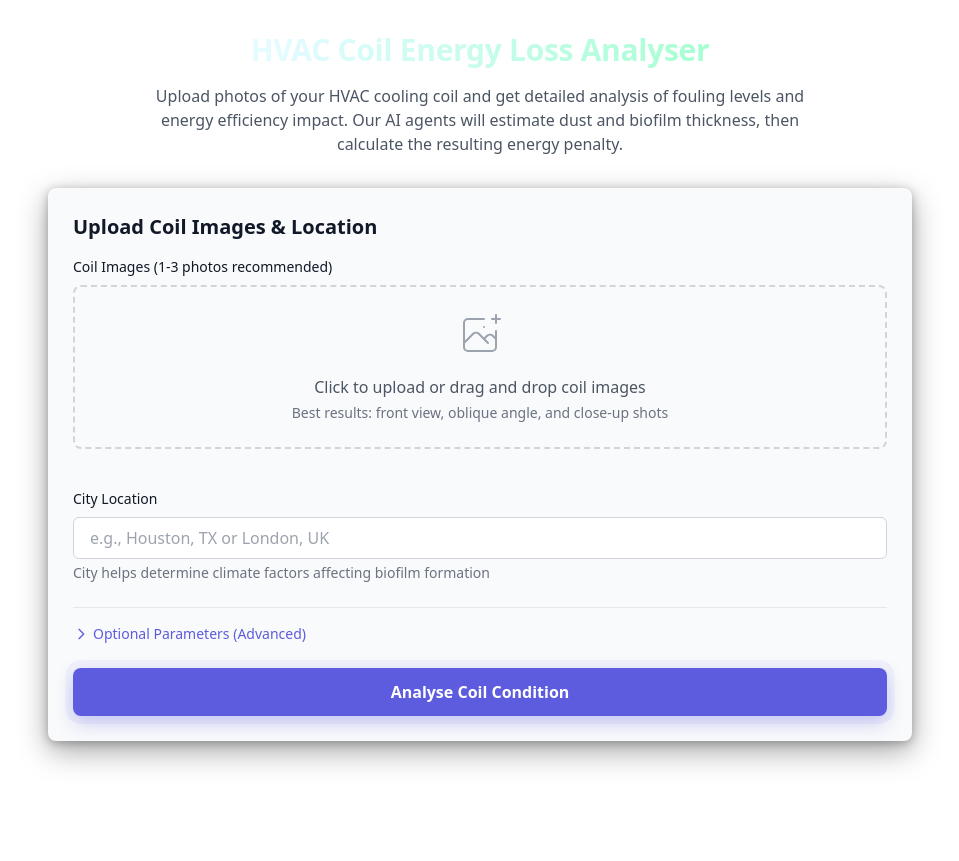
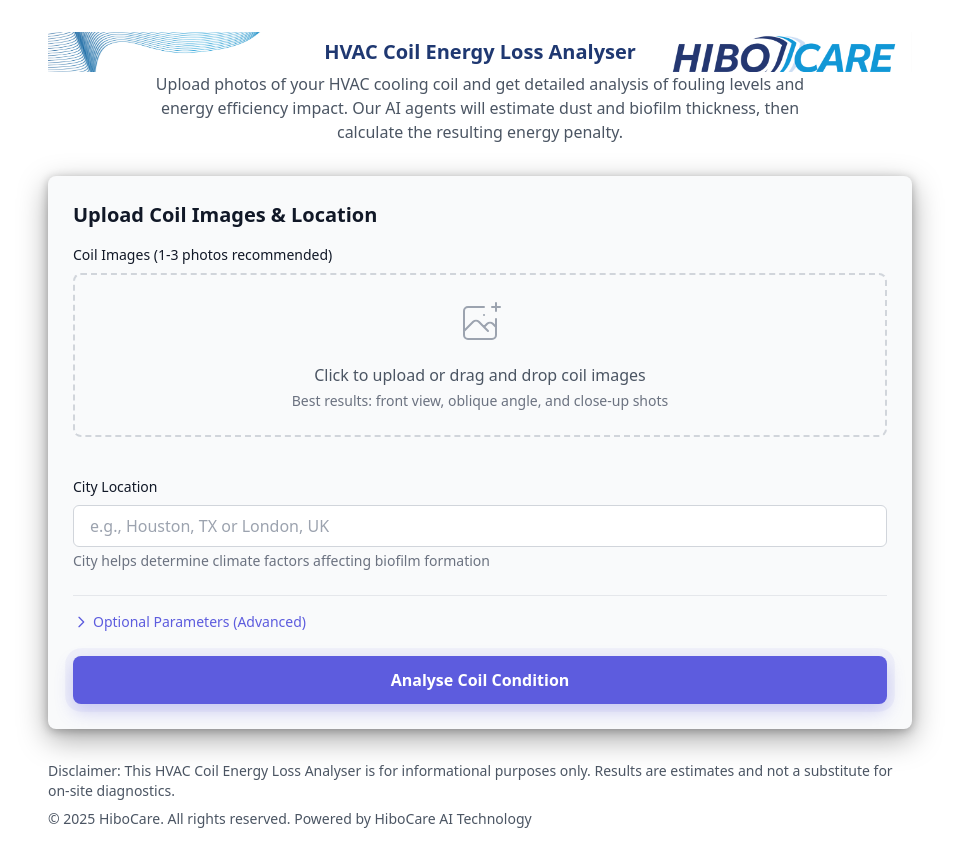
Before and after one commit to neerajkumarhc/HVAC-Coil-Analyzer, a website: page index.html in a window 1280 px wide. Shown: the whole page, without its empty margins (160-1119 px from the left). Before the commit the page ends 805 px from the top, so only its background shows below. Drawn offline with nearby package versions, Linux system fonts and the light colour scheme.

Commit message:
Add files via upload

```diff
--- a/index.html
+++ b/index.html
@@ -119,10 +119,14 @@
 <body class="bg-white dark:bg-gray-900 text-gray-900 dark:text-gray-100 min-h-screen">
     <div class="container mx-auto px-4 py-8 max-w-4xl">
         <!-- Header -->
-        <div class="text-center mb-8">
-            <h1 class="text-3xl font-bold text-primary dark:text-primary mb-4">
-                HVAC Coil Energy Loss Analyser
-            </h1>
+<div class="p-4 h-10 w-full flex items-center justify-center text-center
+            bg-[url('images/hc-bg-logo.png')] bg-cover bg-center bg-no-repeat
+            dark:bg-[url('images/hc-bg-logo-dark.png')]">
+    <h1 class="text-base sm:text-lg md:text-xl font-bold text-[#1f3871] dark:text-[#0597d5] leading-tight">
+        HVAC Coil Energy Loss Analyser
+    </h1>
+</div>
+		<div class="text-center mb-8">
             <p class="text-gray-600 dark:text-gray-400 max-w-2xl mx-auto">
                 Upload photos of your HVAC cooling coil and get detailed analysis of fouling levels and energy efficiency impact.
                 Our AI agents will estimate dust and biofilm thickness, then calculate the resulting energy penalty.
@@ -265,6 +269,13 @@
                 </div>
             </div>
         </div>
+		<div class="text-sm text-gray-600 dark:text-gray-400 mt-2">
+			Disclaimer: This HVAC Coil Energy Loss Analyser is for informational purposes only. Results are estimates and not a substitute for on‑site diagnostics.
+		</div>
+		<div class="text-sm text-gray-600 dark:text-gray-400 mt-2">
+			© 2025 HiboCare. All rights reserved.
+			Powered by HiboCare AI Technology
+		</div>
     </div>
 
     <script>
@@ -982,6 +993,4 @@ Use your uploaded documents to provide accurate fouling measurements and energy
         });
     </script>
 
-
-
 </body></html>
```
Also changed, not shown: images/hc-bg-logo-dark.png (added), images/hc-bg-logo.png (added).
